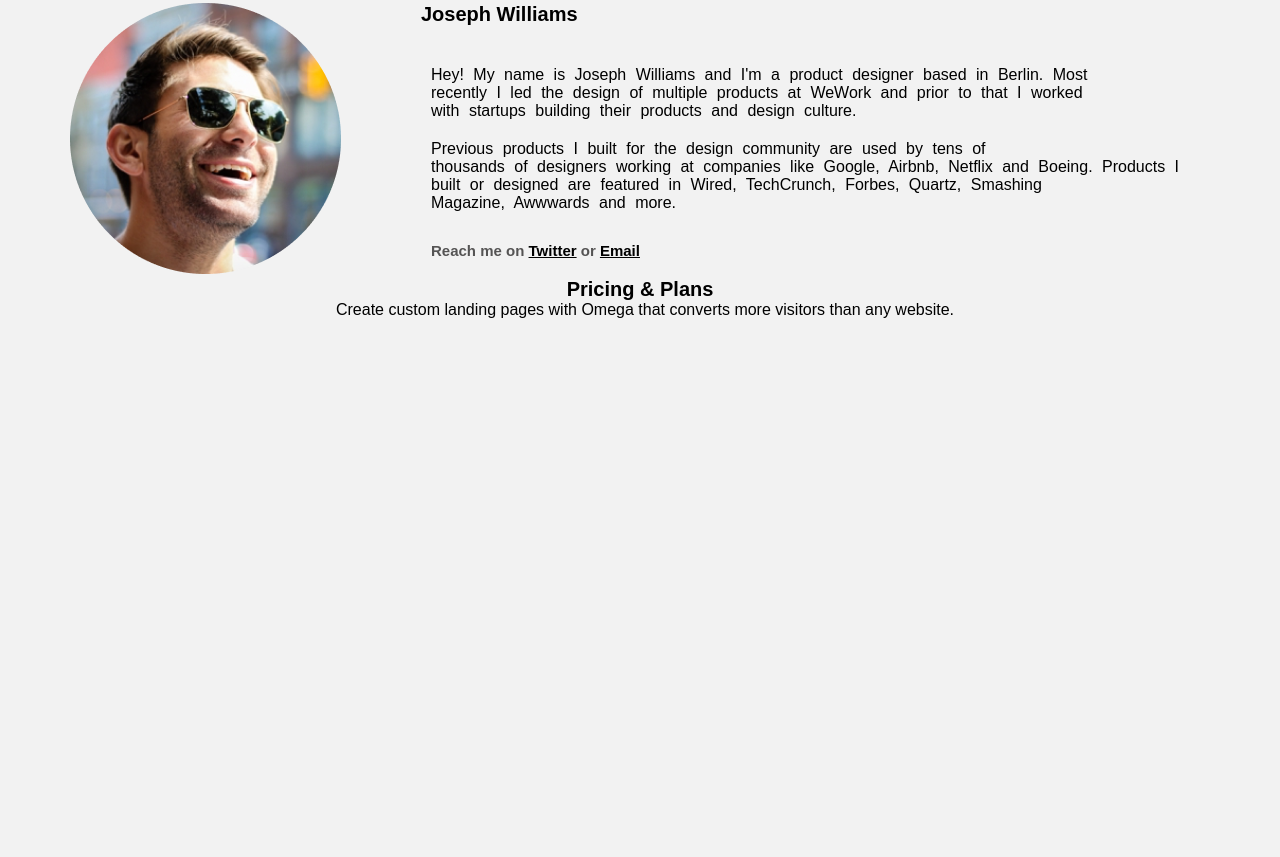
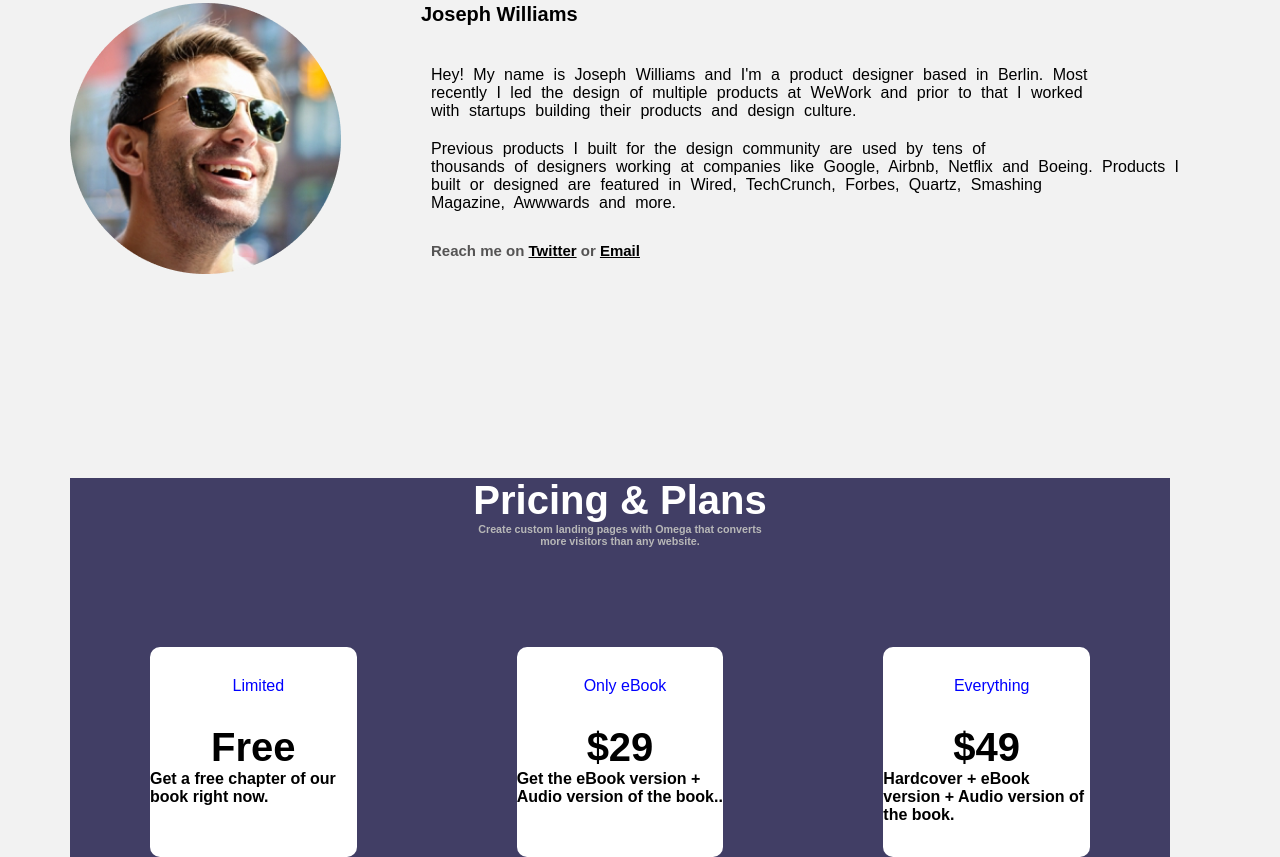
Before and after one commit to omiish-846/omega-book, a plain HTML site: page index.html in a window 1280 px wide. Shown: the part 4085-4942 px from the top of the page. Before the commit the page ends 4404 px from the top, so only its background shows below. Drawn offline with Linux system fonts and the light colour scheme.

Commit message:
pricing_free started  css margin  font size

```diff
--- a/css/style.css
+++ b/css/style.css
@@ -569,10 +569,59 @@
 
 span{
     color: black;
+    transition: .5s;
     text-decoration: underline;
 }
 
 
 .pricing_text{
     text-align: center;
+    margin-top: 200px;
+    color: rgb(184, 184, 184);
+    margin-bottom: 100px;
+
 }
+
+.pricing_h1{
+    font-size: 40px;
+    color: white;
+}
+
+.pricing{
+    width: 1100px;
+    background-color: #413E65;
+}
+
+
+.pricing_1{
+    width: 250px;
+     height: 210px;
+     background-color: white;
+     border-radius: 10px;
+     margin-left: 80px;
+     margin-right: 80px;
+ }
+
+ .pricing_flex{
+     display: flex;
+     justify-content: space-between;
+ }
+
+ span:hover{
+     color: red;
+
+
+ }
+
+ .pricing_p{
+     text-align: center;
+     margin-top: 30px;
+     margin-bottom: 30px;
+     color: blue;
+ }
+
+ .pricing_free{
+     text-align: center;
+     font-size: 40px;
+     font-weight: 700;
+ }
--- a/index.html
+++ b/index.html
@@ -469,9 +469,36 @@
         <div class="container">
             <div class="pricing">
               <div class="pricing_text">
-                <h1>Pricing & Plans</h1>
-                <p>Create custom landing pages with Omega that converts more visitors than any website.</p>
+                <h1 class="pricing_h1">Pricing & Plans</h1>
+                <h6>Create custom landing pages with Omega that converts <br> more visitors than any website.</h6>
               </div>
+
+
+              <div class="pricing_flex">
+
+                <div class="pricing_1">
+                    <p class="pricing_p">Limited</p>
+                    <h1 class="pricing_free">Free</h1>
+                    <h4>Get a free chapter of our book right now.</h4>
+                </div>
+
+                <div class="pricing_1">
+                    <p class="pricing_p">Only eBook</p>
+                    <h1 class="pricing_free">$29</h1>
+                    <h4>Get the eBook version + Audio version of the book..</h4>
+                </div>
+
+                <div class="pricing_1">
+                    <p class="pricing_p">Everything</p>
+                    <h1 class="pricing_free">$49</h1>
+                    <h4>Hardcover + eBook version + Audio version of the book.</h4>
+                </div>
+
+
+              </div>
+
+
+
             </div>
         </div>
     </section>
```
